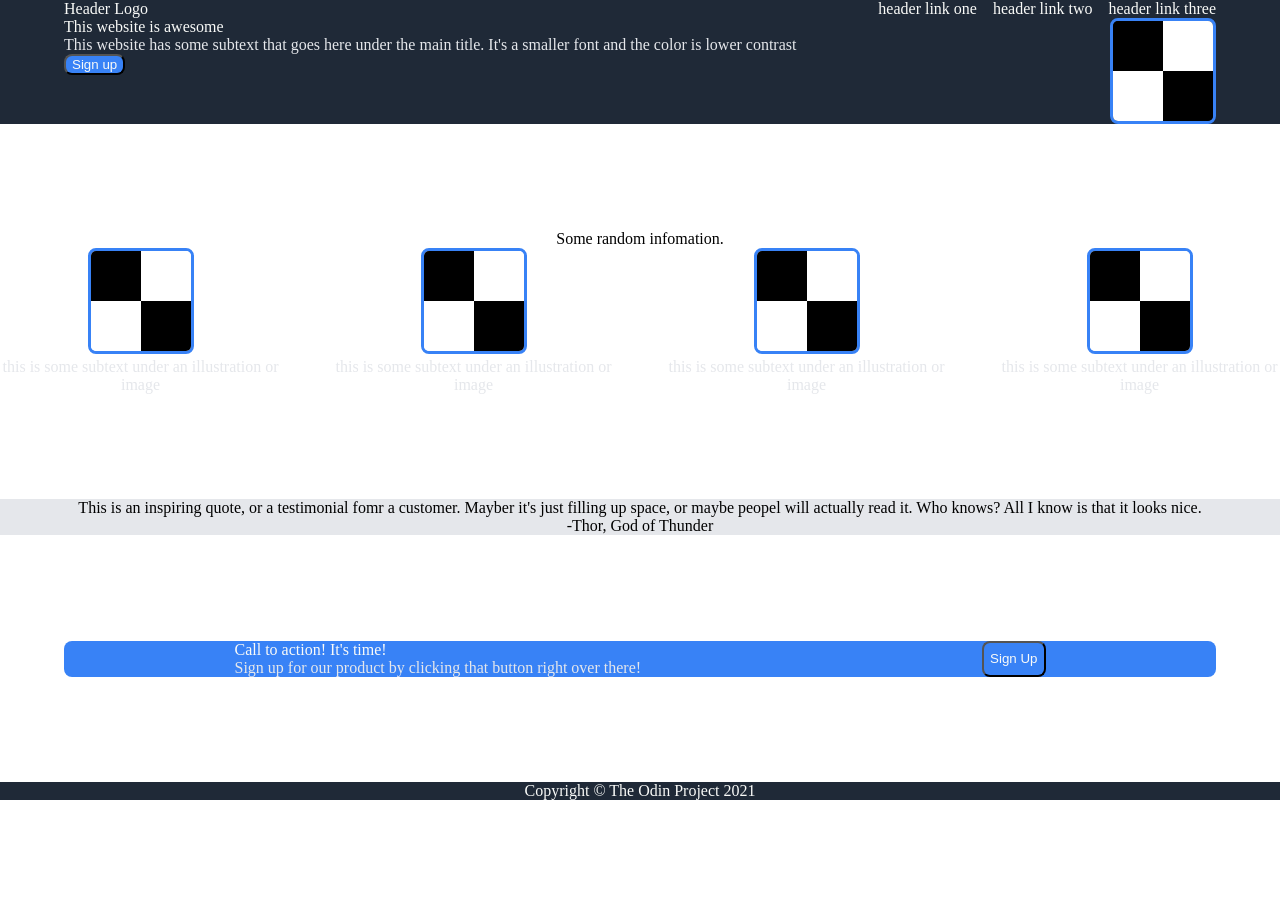
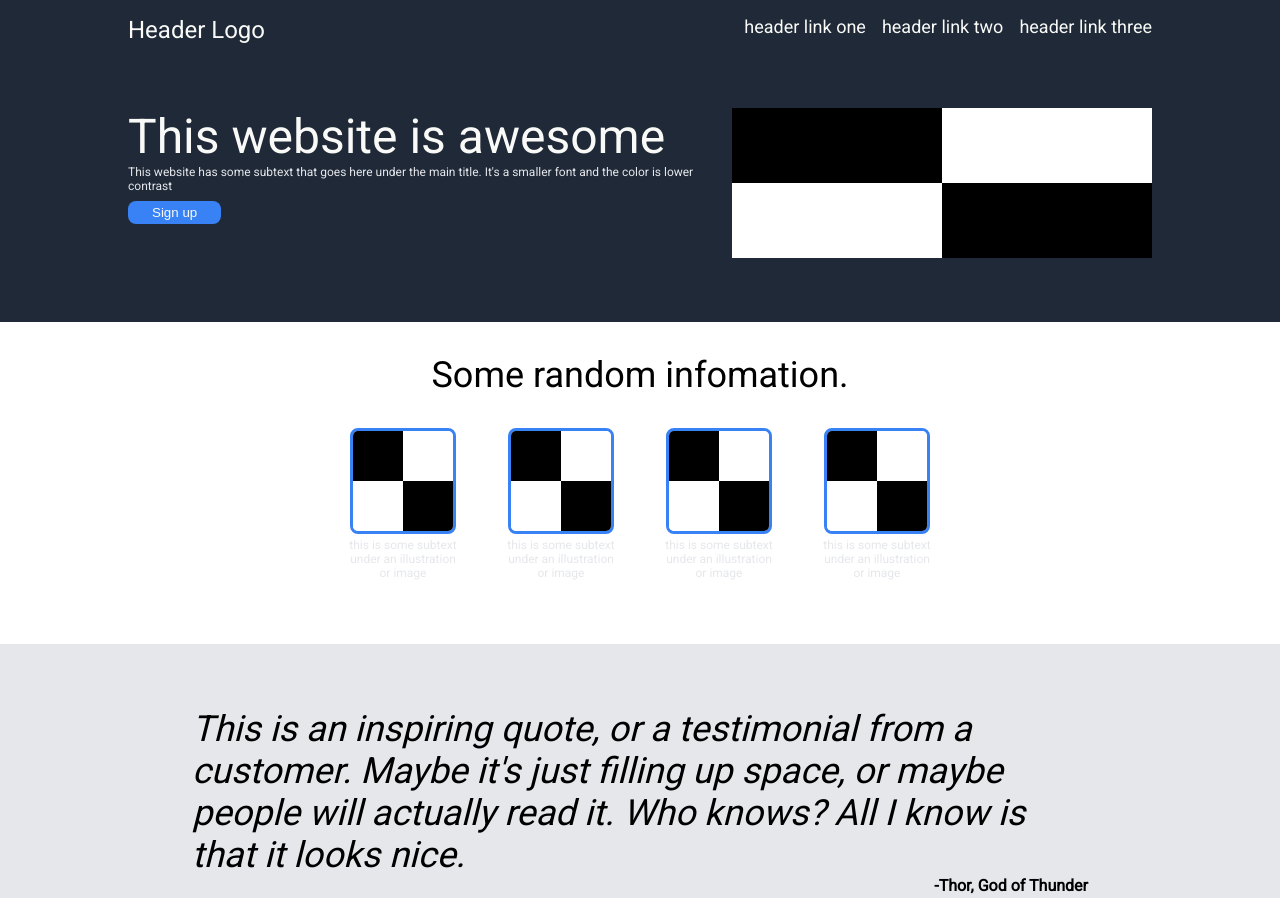
Before and after one commit to CactusHertz/Landing-Page-Test, a plain HTML site: page index.html in a window 1280 px wide. Shown: the top 898 px of the page. Before the commit the page ends 800 px from the top, so only its background shows below. Drawn offline with Linux system fonts and the light colour scheme.

Commit message:
Update font style and page spacing

```diff
--- a/index.html
+++ b/index.html
@@ -4,12 +4,14 @@
     <meta charset="UTF-8">
     <meta name="viewport" content="width=device-width, initial-scale=1.0">
     <link rel="stylesheet" href="style.css">
+    <link rel="stylesheet" href="https://fonts.googleapis.com/css?family=Roboto">
     <title>Landing Page</title>
 </head>
 <body>
     <div class="header">
         <div class="top">
-            Header Logo
+            <div class="logo">Header Logo</div>
+
             <ul>
                 <li><a href="#">header link one</a></li>
                 <li><a href="#">header link two</a></li>
@@ -32,19 +34,19 @@
         </div>
         <div class="container">
             <div class="item">
-                <img src="./images/temp_image.PNG" alt="blank">
+                <img class="square" src="./images/temp_image.PNG" alt="blank">
                 <div class="text">this is some subtext under an illustration or image</div>
             </div>
             <div class="item">
-                <img src="./images/temp_image.PNG" alt="blank">
+                <img class="square" src="./images/temp_image.PNG" alt="blank">
                 <div class="text">this is some subtext under an illustration or image</div>
             </div>
             <div class="item">
-                <img src="./images/temp_image.PNG" alt="blank">
+                <img class="square" src="./images/temp_image.PNG" alt="blank">
                 <div class="text">this is some subtext under an illustration or image</div>
             </div>
             <div class="item">
-                <img src="./images/temp_image.PNG" alt="blank">
+                <img class="square" src="./images/temp_image.PNG" alt="blank">
                 <div class="text">this is some subtext under an illustration or image</div>
             </div>
         </div>
@@ -53,7 +55,7 @@
 
     <div class="block-two">
         <div class="quote">
-            This is an inspiring quote, or a testimonial fomr a customer. Mayber it's just filling up space, or maybe peopel will actually read it. Who knows? All I know is that it looks nice.
+            This is an inspiring quote, or a testimonial from a customer. Maybe it's just filling up space, or maybe people will actually read it. Who knows? All I know is that it looks nice.
         </div>
         <div class="author">-Thor, God of Thunder</div>
     </div>
@@ -64,7 +66,7 @@
                 <div class="header-4">Call to action! It's time!</div>
                 <div class="text">Sign up for our product by clicking that button right over there!</div>
             </div>
-            <button class="sign-up">Sign Up</button>
+            <button id="outline" class="sign-up">Sign Up</button>
         </div>
     </div>
 
--- a/style.css
+++ b/style.css
@@ -4,45 +4,86 @@ body {
     display: flex;
     flex-direction: column;
     justify-content: space-between;
+    font-family: 'Roboto';
 }
 
 .header,
 .footer {
     background-color: #1f2937;
     color: #F9FAF8;
+
 }
 
 .header {
-    padding: 0px 64px;
+    padding: 0px 128px;
 }
+.logo {
+    font-size: 24px;
+}
+a {
+    text-decoration: none;
+    color: #F9FAF8;
+    font-size: 18px;
+}
+.header-2 {
+    font-size: 48px;
+}
+
 .top {
     display: flex;
     justify-content: space-between;
+    margin: 16px 0px;
 }
 .bottom {
     display: flex;
     justify-content: space-between;
+    gap: 32px;
+    margin: 64px 0px;
 }
+
+
 
 .block-one {
     text-align: center;
 }
+.header-3 {
+    margin: 32px 0px;
+    font-size: 36px;
+}
 .container {
     display: flex;
     justify-content: center;
-    gap: 52px;
+    gap: 48px;
+    margin-bottom: 64px;
 }
+.item {
+    max-width: 110px;
+}
+
 
 .block-two {
     background-color: #E5E7EB;
     display: flex;
+    flex-direction: column;
+    padding: 64px 192px;
+}
+.quote {
+    font-style: italic;
+    font-size: 36px;
+    display: flex;
+    flex-direction: column;
     align-items: center;
+}
+.author {
+    font-weight: bold;
+    display: flex;
     flex-direction: column;
+    align-items: flex-end;
 }
 
 .block-three {
     color: #F9FAF8;
-    padding: 0px 64px;
+    padding: 64px 128px;
 }
 
 .mini-block {
@@ -50,17 +91,20 @@ body {
     display: flex;
     justify-content: space-around;
     border-radius: 8px;
+    padding: 32px;
 }
 
-.text {
-    color: #E5E7EB;
-}
-
-
-button {
+.sign-up {
     background-color: #3882F6;
     color: #F9FAF8;
     border-radius: 8px;
+    padding: 4px 24px;
+    margin: 8px 0px;
+    border-style: none;
+}
+#outline {
+    border-color: #F9FAF8;
+    border-style: solid;
 }
 
 ul {
@@ -72,21 +116,27 @@ ul {
     gap: 16px;
 }
 
-a {
-    text-decoration: none;
-    color: #F9FAF8;
-}
-
-.footer {
-    display: flex;
-    justify-content: center;
-    align-items: center;
-}
-
-img {
+.square {
     width: 100px;
     height: 100px;
     border-radius: 8px;
     border-style: solid;
     border-color: #3882F6;
 }
+#rect{
+    width: 450px;
+    height: 150px;
+}
+
+.text {
+    color: #E5E7EB;
+    font-size: 12px;
+}
+
+
+.footer {
+    display: flex;
+    justify-content: center;
+    align-items: center;
+    padding: 32px 0px;
+}
```
